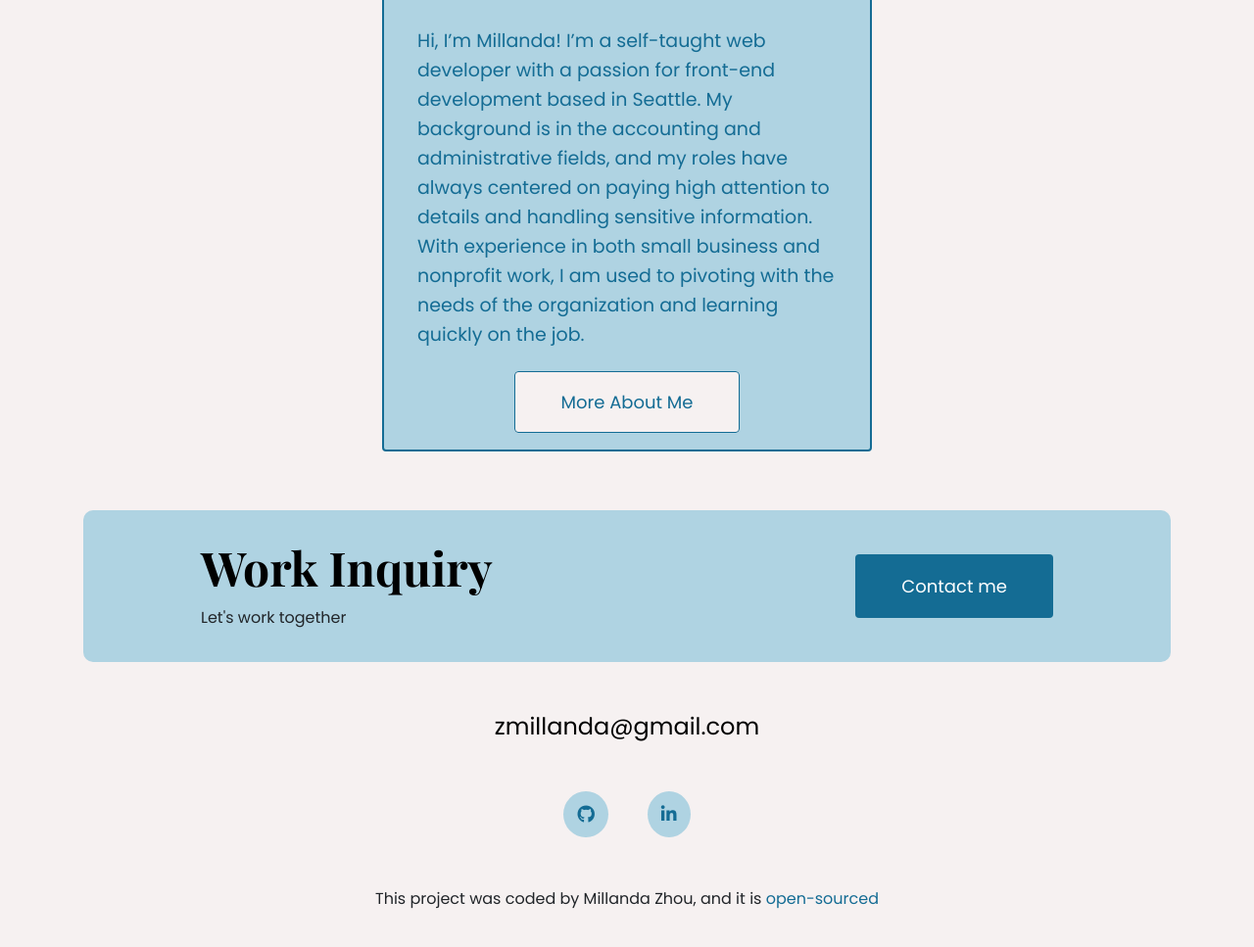
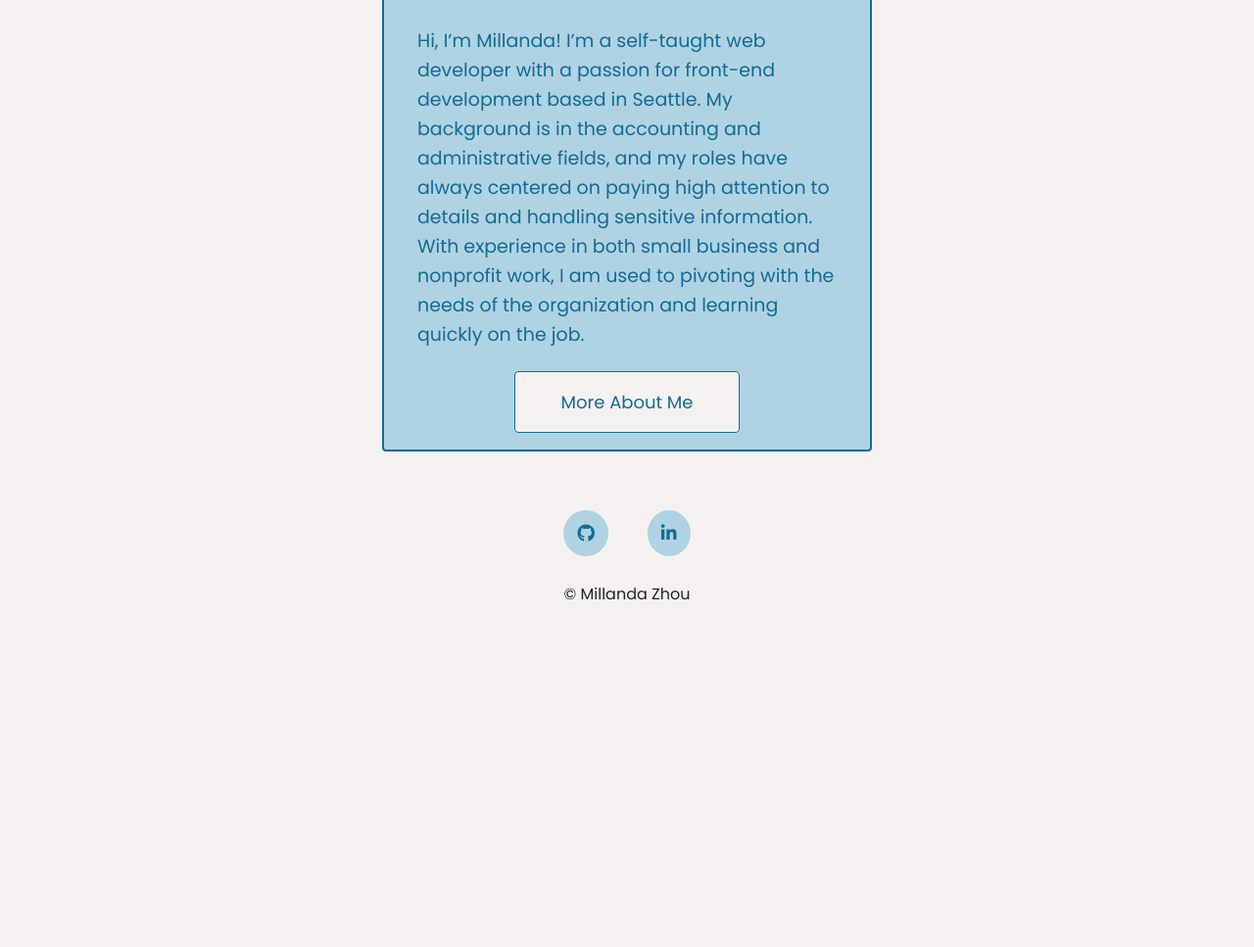
Before and after one commit to millanda/portfolio-project, a plain HTML site: page index.html in a window 1280 px wide. Shown: the part 1020-1987 px from the top of the page at 98% size. After the commit the page ends 1702 px from the top, so only its background shows below. Drawn offline with nearby package versions, Linux system fonts and the light colour scheme.

Commit message:
Updated content in about page and spacing on home page

```diff
--- a/index.html
+++ b/index.html
@@ -119,9 +119,10 @@
             >More About Me </a>
         </div>
       </div>
+    </div>
 
       <footer>
-        <div class="contact-box d-none d-md-flex justify-content-between mb-5">
+        <!-- <div class="contact-box d-none d-md-flex justify-content-between mb-5">
           <div>
             <h3>Work Inquiry</h3>
             <p>Let's work together</p>
@@ -134,8 +135,8 @@
               >Contact me</a
             >
           </div>
-        </div>
-        <div class="d-flex justify-content-center mb-5">
+        </div> -->
+        <!-- <div class="d-flex justify-content-center mb-5">
           <a
             href="mailto:zmillanda@gmail.com"
             class="email-link"
@@ -143,8 +144,8 @@
           >
             zmillanda@gmail.com
           </a>
-        </div>
-        <div class="social-links d-flex justify-content-center mb-5">
+        </div> -->
+        <div class="social-links d-flex justify-content-center mb-4">
           <a
             href="https://github.com/millanda"
             target="_blank"
@@ -158,17 +159,19 @@
             ><i class="fa-brands fa-linkedin-in"></i
           ></a>
         </div>
-        <p class="text-center mt-5">
-          This project was coded by Millanda Zhou, and it is
+
+        <p class="text-center">
+          © Millanda Zhou
+          <!-- This project was coded by Millanda Zhou, and it is
           <a
             href="https://github.com/millanda/portfolio-project"
             target="_blank"
             alt="Github repository"
           >
             open-sourced
-          </a>
+          </a> -->
         </p>
       </footer>
-    </div>
+
   </body>
 </html>
```
Also changed, not shown: about.html (+2 -3 lines), 1 other file.
